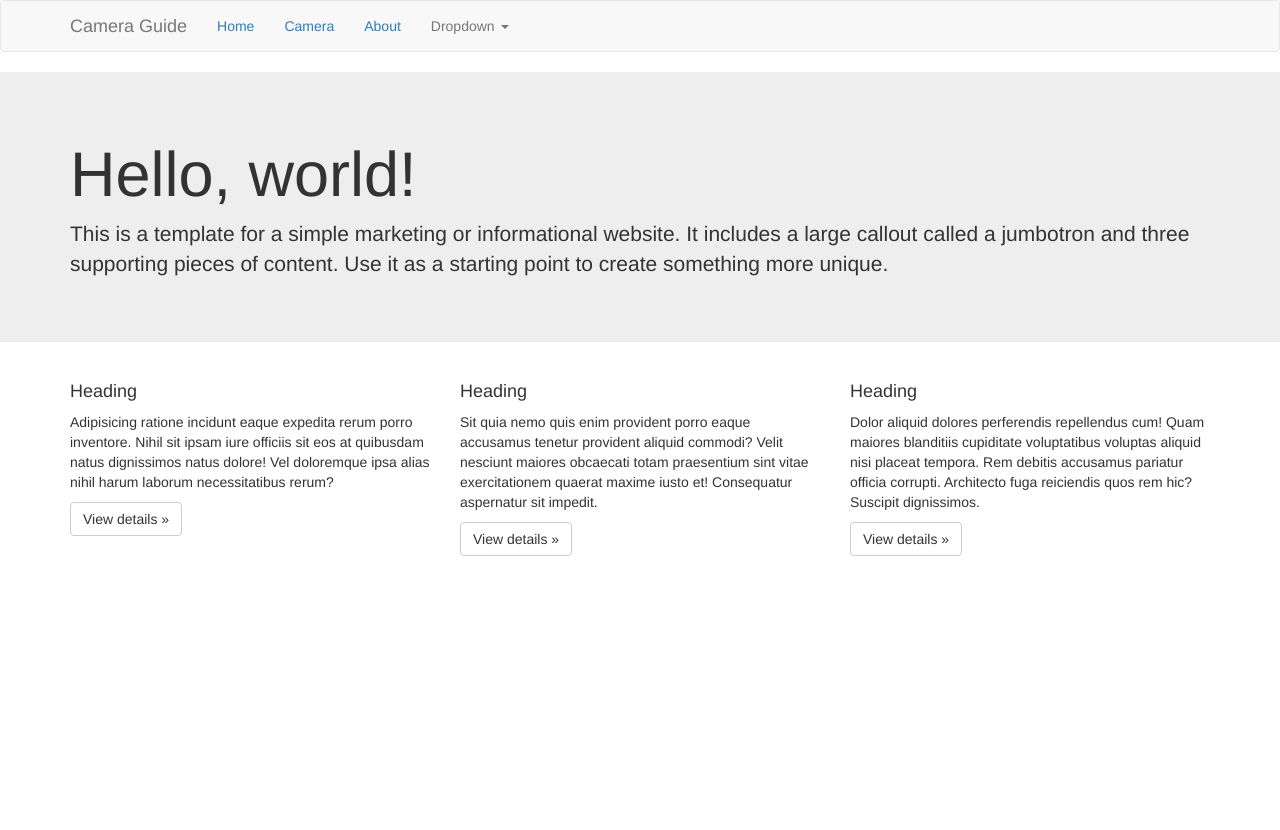
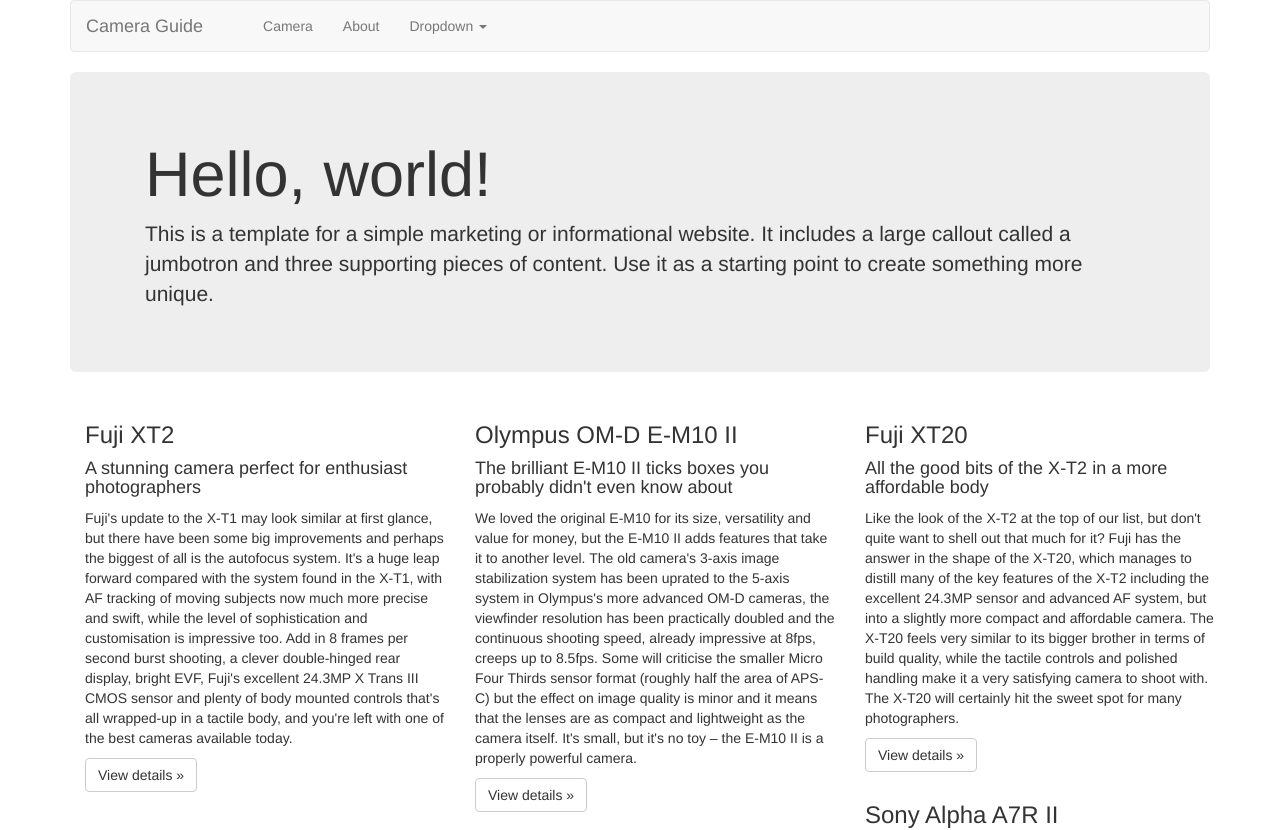
Before and after one commit to sudogem/react-camera-brand, a React app: page / in a window 1280 px wide. Shown: the top 830 px of the page. Before the commit the page ends 800 px from the top, so only its background shows below. Built offline with nearby package versions, Linux system fonts and the light colour scheme.

Commit message:
Update components

```diff
--- a/public/index.html
+++ b/public/index.html
@@ -5,10 +5,11 @@
   <meta name="viewport" content="width=device-width, initial-scale=1.0">
   <meta http-equiv="X-UA-Compatible" content="ie=edge">
   <link rel="stylesheet" href="https://maxcdn.bootstrapcdn.com/bootstrap/latest/css/bootstrap.min.css">
-  <title>ReactJS app</title>
+  <title>Camera Guide</title>
+
 </head>
 <body>
-  <div id="container"></div>
+  <div id="container" class="container"></div>
 
   <script src="bundle.js"></script>
 </body>
--- a/src/components/camera.jsx
+++ b/src/components/camera.jsx
@@ -6,7 +6,7 @@
 import Button from 'react-bootstrap/lib/Button'
 
 // Components
-import CameraListing from './cameraListings'
+// import CameraListing from './cameraListings'
 
 class Camera extends Component {
 
--- a/src/components/home.jsx
+++ b/src/components/home.jsx
@@ -92,20 +92,17 @@
   }
 
   render () {
-    // /*let cameraListing = this.props.route.data.map(function (item, idx) {
-    //   return (
-    //     <div key={idx}>
-    //       <h3>{item.name}</h3>
-    //       <p>{item.desc}</p>
-    //     </div>
-    //   )
-    // })*/
-    // /*return (
-    //   <div>
-    //     <h1>Home</h1>
-    //     <CameraListing data={this.props.route.data} />
-    //   </div>
-    // )*/
+    let cameraListing = this.props.route.data.map(function (item, idx) {
+      return (
+        <Col md={4} key={idx}>
+          <h3>{item.title }</h3>
+          <h4>{item.subtitle}</h4>
+          <p>{item.desc}</p>
+          <p><Button>View details »</Button></p>
+        </Col>
+      )
+    })
+
     return (
       <div>
         <Jumbotron>
@@ -116,21 +113,7 @@
         </Jumbotron>
         <Grid>
           <Row>
-            <Col md={4}>
-              <h4>Heading</h4>
-              <p>Adipisicing ratione incidunt eaque expedita rerum porro inventore. Nihil sit ipsam iure officiis sit eos at quibusdam natus dignissimos natus dolore! Vel doloremque ipsa alias nihil harum laborum necessitatibus rerum?</p>
-              <p><Button>View details »</Button></p>
-            </Col>
-            <Col md={4}>
-              <h4>Heading</h4>
-              <p>Sit quia nemo quis enim provident porro eaque accusamus tenetur provident aliquid commodi? Velit nesciunt maiores obcaecati totam praesentium sint vitae exercitationem quaerat maxime iusto et! Consequatur aspernatur sit impedit.</p>
-              <p><Button>View details »</Button></p>
-            </Col>
-            <Col md={4}>
-              <h4>Heading</h4>
-              <p>Dolor aliquid dolores perferendis repellendus cum! Quam maiores blanditiis cupiditate voluptatibus voluptas aliquid nisi placeat tempora. Rem debitis accusamus pariatur officia corrupti. Architecto fuga reiciendis quos rem hic? Suscipit dignissimos.</p>
-              <p><Button>View details »</Button></p>
-            </Col>
+            {cameraListing}
           </Row>
         </Grid>
       </div>
--- a/src/components/nav.jsx
+++ b/src/components/nav.jsx
@@ -28,9 +28,9 @@
       </Navbar.Brand>
     </Navbar.Header>
     <Nav>
-      <NavItem eventKey={1} href="#"><Link to="/">Home</Link></NavItem>
-      <NavItem eventKey={2} href="#"><Link to="/camera">Camera</Link></NavItem>
-      <NavItem eventKey={3} href="#"><Link to="/about">About</Link></NavItem>
+      <NavItem eventKey={1} href="#/"></NavItem>
+      <NavItem eventKey={2} href="#/camera">Camera</NavItem>
+      <NavItem eventKey={3} href="#/about">About</NavItem>
       <NavDropdown eventKey={3} title="Dropdown" id="basic-nav-dropdown">
         <MenuItem eventKey={3.1}>Action</MenuItem>
         <MenuItem eventKey={3.2}>Another action</MenuItem>
--- a/src/components/navcontainer.jsx
+++ b/src/components/navcontainer.jsx
@@ -1,11 +1,21 @@
 // Libraries
-import React from 'react'
+import React, { Component } from 'react'
 // Components
-import Nav from './nav'
+import TopNav from './nav'
 
 const NavContainer = (props) => <div>
-    <Nav />
+    <TopNav />
     {props.children}
   </div>
 
+// /*class NavContainer extends Component {
+//   render () {
+//     return (
+//       <div>
+//         <TopNav />
+//         <Body />
+//       </div>
+//     )
+//   }
+// }*/
 export default NavContainer
--- a/src/index.jsx
+++ b/src/index.jsx
@@ -14,15 +14,31 @@
 const data = [
   {
     id: 1,
-    name: 'Fuji XT2',
+    title: 'Fuji XT2',
+    subtitle: 'A stunning camera perfect for enthusiast photographers ',
     desc: "Fuji's update to the X-T1 may look similar at first glance, but there have been some big improvements and perhaps the biggest of all is the autofocus system. It's a huge leap forward compared with the system found in the X-T1, with AF tracking of moving subjects now much more precise and swift, while the level of sophistication and customisation is impressive too. Add in 8 frames per second burst shooting, a clever double-hinged rear display, bright EVF, Fuji's excellent 24.3MP X Trans III CMOS sensor and plenty of body mounted controls that's all wrapped-up in a tactile body, and you're left with one of the best cameras available today.",
-    price: '$16,811'
+    price: '$1515.59'
   },
   {
     id: 2,
-    name: 'Olympus OM-D E-M10 II',
+    title: 'Olympus OM-D E-M10 II',
+    subtitle: 'The brilliant E-M10 II ticks boxes you probably didn\'t even know about',
     desc: "We loved the original E-M10 for its size, versatility and value for money, but the E-M10 II adds features that take it to another level. The old camera's 3-axis image stabilization system has been uprated to the 5-axis system in Olympus's more advanced OM-D cameras, the viewfinder resolution has been practically doubled and the continuous shooting speed, already impressive at 8fps, creeps up to 8.5fps. Some will criticise the smaller Micro Four Thirds sensor format (roughly half the area of APS-C) but the effect on image quality is minor and it means that the lenses are as compact and lightweight as the camera itself. It's small, but it's no toy – the E-M10 II is a properly powerful camera.",
-    price: '$138,157'
+    price: '$599'
+  },
+  {
+    id: 3,
+    title: 'Fuji XT20',
+    subtitle: 'All the good bits of the X-T2 in a more affordable body',
+    desc: "Like the look of the X-T2 at the top of our list, but don't quite want to shell out that much for it? Fuji has the answer in the shape of the X-T20, which manages to distill many of the key features of the X-T2 including the excellent 24.3MP sensor and advanced AF system, but into a slightly more compact and affordable camera. The X-T20 feels very similar to its bigger brother in terms of build quality, while the tactile controls and polished handling make it a very satisfying camera to shoot with. The X-T20 will certainly hit the sweet spot for many photographers.",
+    price: '$849.00'
+  },
+  {
+    id: 4,
+    title: 'Sony Alpha A7R II',
+    subtitle: "Sony's highest resolution full-framer is going down a storm",
+    desc: "Despite being small enough to fit in unnoticed amongst other CSCs, the Alpha 7 series of cameras have a full-frame sensor. That means the sensor is the same size as a piece of 35mm film, which is good news for image quality and depth of field control. The A7R II has proved especially popular because it has a pixel count of 42.2 million, so it generates huge images that have bags of detail, and noise is controlled well. What's more, it can also shoot high quality 4K footage and there are lots of professional-level video features available. In addition, there's an excellent stabilisation system and Wi-Fi/NFC technology built-in.",
+    price: '$2509'
   }
 ]
 
```
